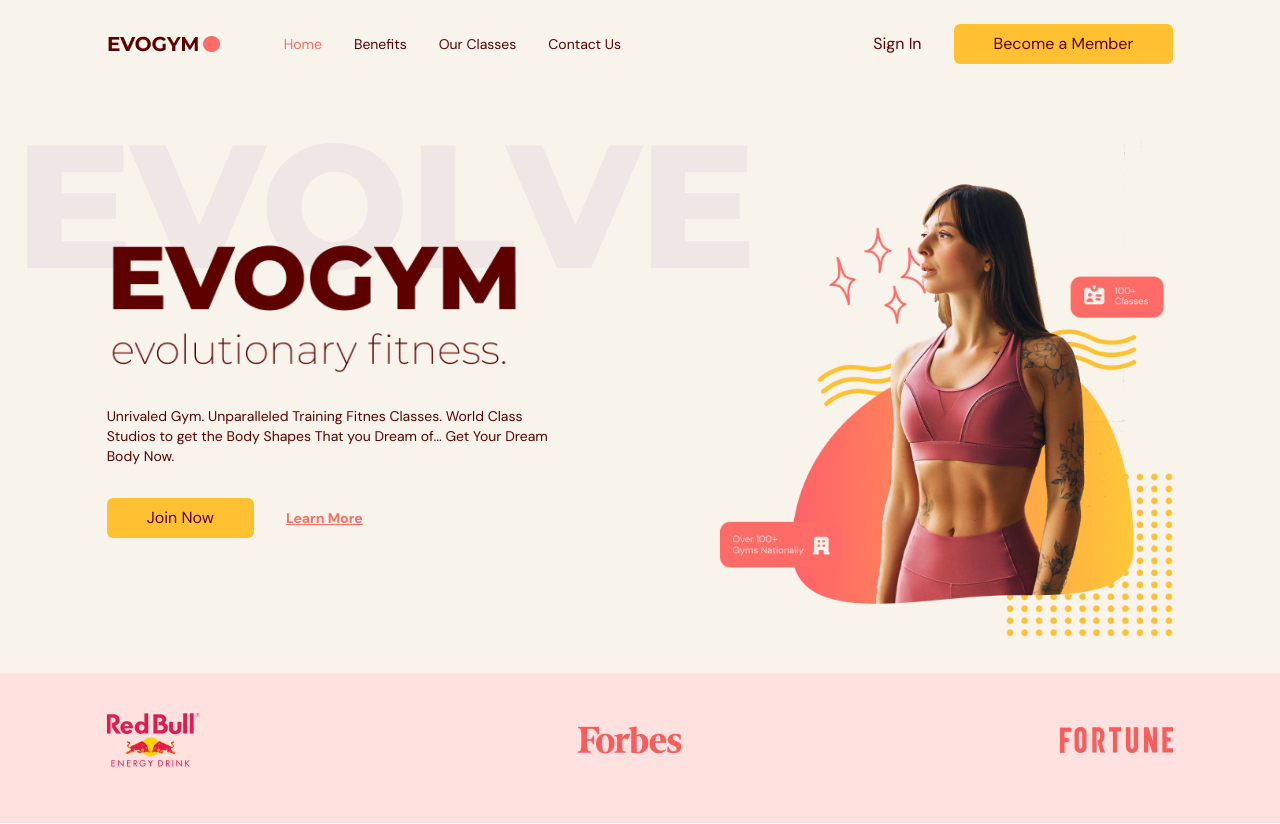
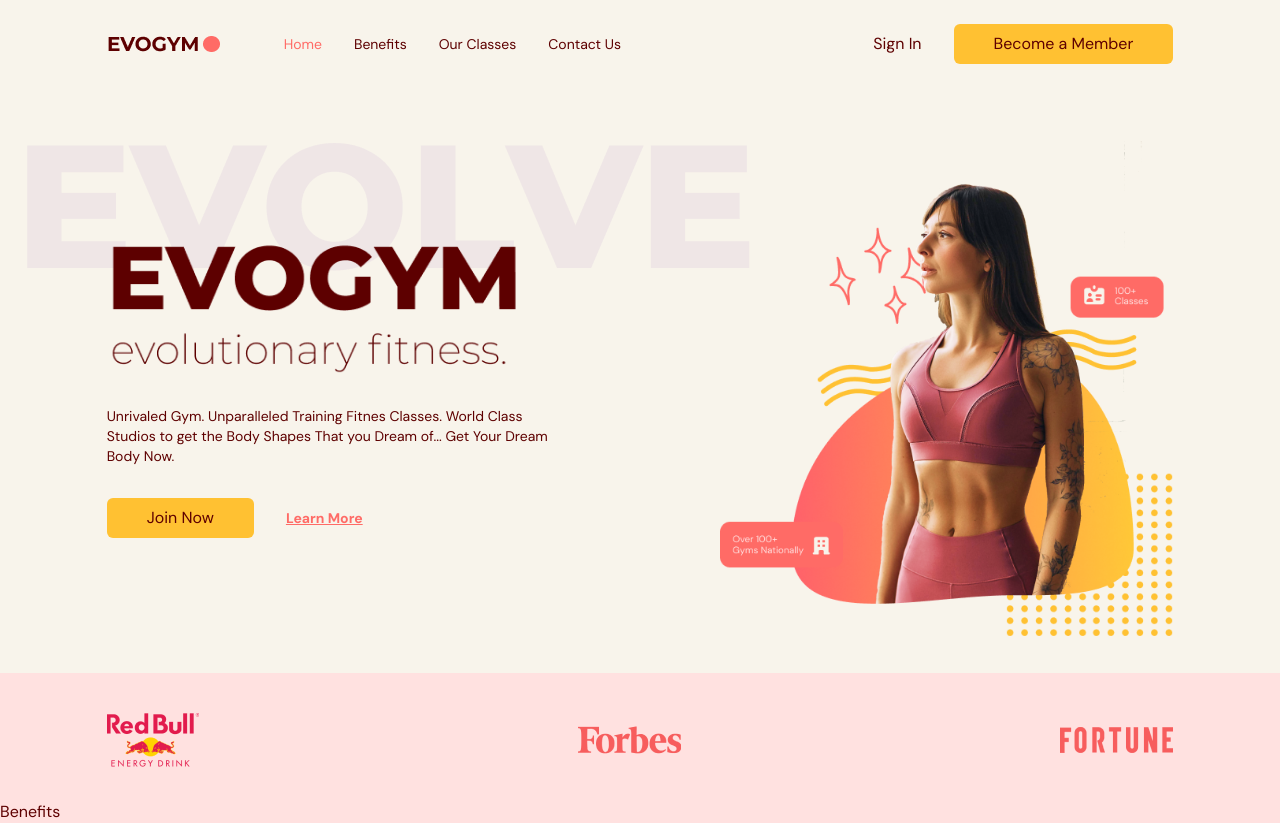
Before and after one commit to Gadnadj/Gym-Website, a React (Vite) app: page / in a window 1280 px wide. Built offline with nearby package versions, Linux system fonts and the light colour scheme.

Commit message:
add benefits page

```diff
--- a/src/App.tsx
+++ b/src/App.tsx
@@ -1,5 +1,7 @@
 import Navbar from "@/scenes/navbar/";
 import Home from "@/scenes/home/";
+import Benefits from "@/scenes/benefits";
+
 import { useEffect, useState } from "react";
 import { SelectedPage } from "@/shared/types";
 
@@ -25,6 +27,7 @@
     <div className="app bg-gray-20">
       <Navbar isTopOfPage={isTopOfPage} selectedPage={selectedPage} setSelectedPage={setSelectedPage} />
       <Home setSelectedPage={setSelectedPage} />
+      <Benefits setSelectedPage={setSelectedPage} />
     </div>
   );
 }
--- /dev/null
+++ b/src/scenes/benefits/index.tsx
@@ -0,0 +1,14 @@
+import { SelectedPage } from '@/shared/types'
+import React from 'react'
+
+type Props = {
+    setSelectedPage: (value: SelectedPage) => void;
+}
+
+const Benefits = ({ setSelectedPage }: Props) => {
+    return (
+        <div>Benefits</div>
+    )
+}
+
+export default Benefits
```
